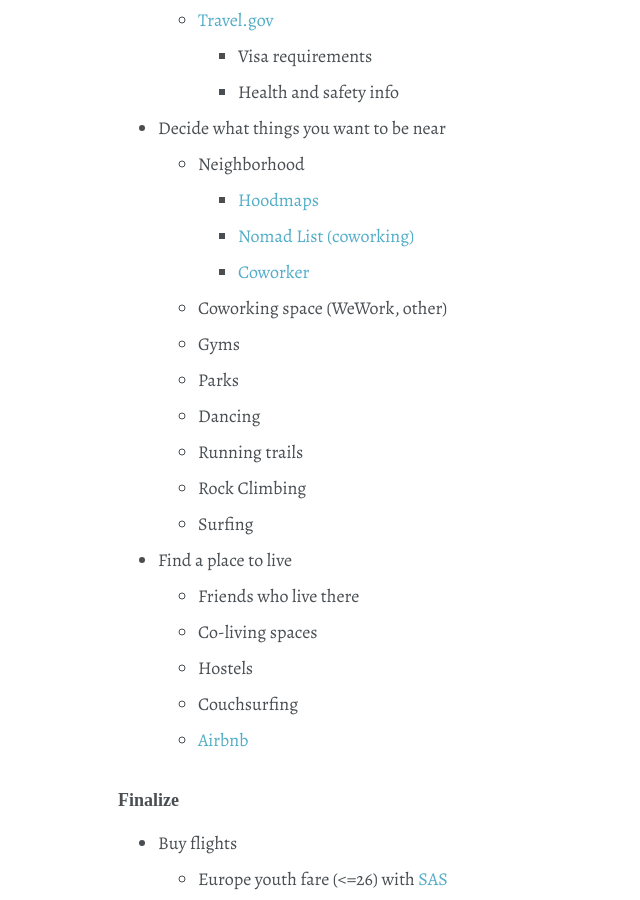
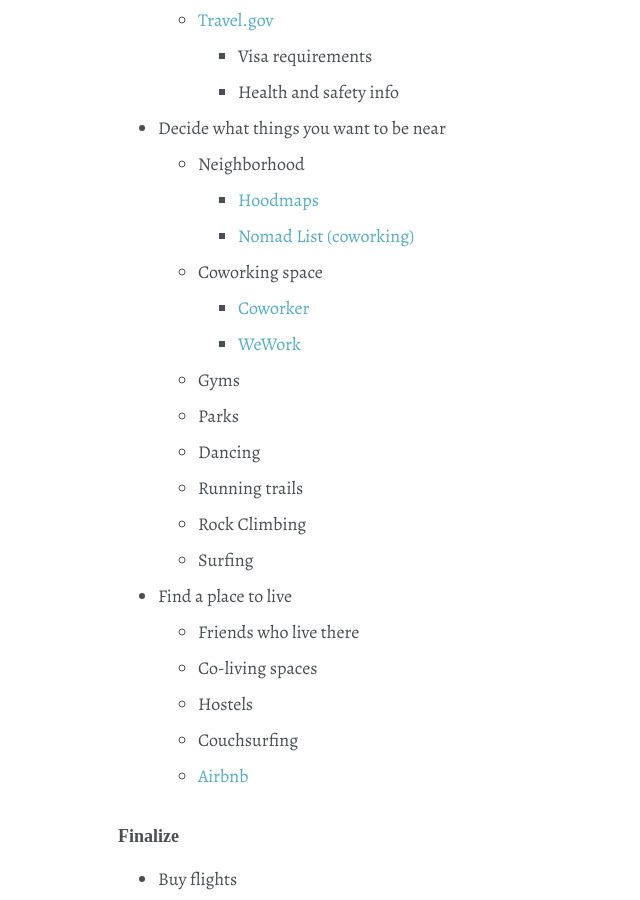
Before and after one commit to shanemileham/levelupmylife, a Jekyll site: the page built from _content/travel/planning.md, in a window 1280 px wide and 900 px high, scrolled down 385 px. Shown: the whole window, without its empty margins (0-640 px from the left). Built offline with Jekyll 4.4.1, drawn with Linux system fonts in a browser that asks for light colours; some web fonts are replaced; comment, search, counter and statistics services are not loaded.

Commit message:
Added coworking space links

```diff
--- a/_content/travel/planning.md
+++ b/_content/travel/planning.md
@@ -13,8 +13,9 @@ title: Travel Planning
   - Neighborhood
     - [Hoodmaps](https://hoodmaps.com/)
     - [Nomad List (coworking)](https://nomadlist.com/)
+  - Coworking space
     - [Coworker](https://www.coworker.com/)
-  - Coworking space (WeWork, other)
+    - [WeWork](https://www.wework.com/)
   - Gyms
   - Parks
   - Dancing
```
